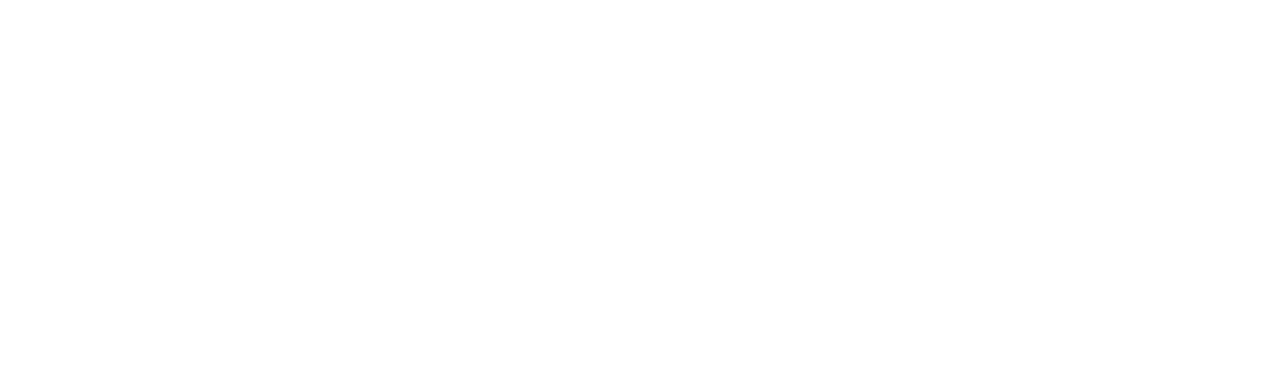
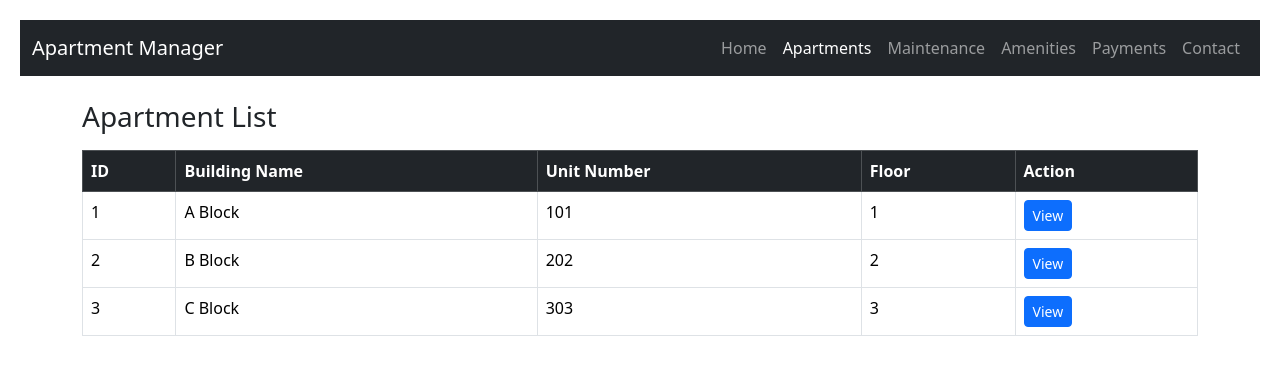
Before and after one commit to cemorta/apartmentmansys-angular, an Angular app: page /apartments in a window 1280 px wide. Before the commit this address led to /. Shown: the top 374 px of the page. Built offline with nearby package versions, Linux system fonts and the light colour scheme.

Commit message:
Create apartment detail and apartment list components

```diff
--- /dev/null
+++ b/src/app/apartment-detail/apartment-detail.component.html
@@ -0,0 +1,12 @@
+<div class="container mt-4" *ngIf="apartment">
+  <h3>Apartment Details</h3>
+  <ul class="list-group mt-3">
+    <li class="list-group-item"><strong>ID:</strong> {{ apartment.id }}</li>
+    <li class="list-group-item"><strong>Building Name:</strong> {{ apartment.building_name }}</li>
+    <li class="list-group-item"><strong>Unit Number:</strong> {{ apartment.unit_number }}</li>
+    <li class="list-group-item"><strong>Floor:</strong> {{ apartment.floor }}</li>
+  </ul>
+</div>
+<div class="container mt-4" *ngIf="!apartment">
+  <div class="alert alert-warning">Apartment not found!</div>
+</div>
--- /dev/null
+++ b/src/app/apartment-detail/apartment-detail.component.ts
@@ -0,0 +1,29 @@
+import { Component, OnInit } from '@angular/core';
+import {ActivatedRoute} from '@angular/router';
+import {Apartment} from '../models/apartment.model';
+
+@Component({
+  selector: 'app-apartment-detail',
+  standalone: false,
+  templateUrl: './apartment-detail.component.html',
+  styleUrl: './apartment-detail.component.css'
+})
+export class ApartmentDetailComponent implements OnInit {
+  apartmentId!: number;
+  apartment?: Apartment;
+
+  constructor(private route: ActivatedRoute) {}
+
+  ngOnInit(): void {
+    this.apartmentId = +this.route.snapshot.paramMap.get('id')!;
+
+    // Simulated fetch from backend - replace with service call later
+    const mockData: Apartment[] = [
+      { id: 1, building_name: 'A Block', unit_number: '101', floor: 1 },
+      { id: 2, building_name: 'B Block', unit_number: '202', floor: 2 },
+      { id: 3, building_name: 'C Block', unit_number: '303', floor: 3 }
+    ];
+
+    this.apartment = mockData.find(ap => ap.id === this.apartmentId);
+  }
+}
--- /dev/null
+++ b/src/app/apartment-list/apartment-list.component.html
@@ -0,0 +1,28 @@
+<div class="container mt-4">
+  <h3>Apartment List</h3>
+  <table class="table table-bordered table-hover mt-3">
+    <thead class="table-dark">
+    <tr>
+      <th>ID</th>
+      <th>Building Name</th>
+      <th>Unit Number</th>
+      <th>Floor</th>
+      <th>Action</th>
+    </tr>
+    </thead>
+    <tbody>
+    <tr *ngFor="let apartment of apartments">
+      <td>{{ apartment.id }}</td>
+      <td>{{ apartment.building_name }}</td>
+      <td>{{ apartment.unit_number }}</td>
+      <td>{{ apartment.floor }}</td>
+      <td>
+        <button class="btn btn-primary btn-sm"
+                (click)="viewDetails(apartment.id)">
+          View
+        </button>
+      </td>
+    </tr>
+    </tbody>
+  </table>
+</div>
--- /dev/null
+++ b/src/app/apartment-list/apartment-list.component.ts
@@ -0,0 +1,26 @@
+import {Component, OnInit} from '@angular/core';
+import {Router} from '@angular/router';
+import {Apartment} from '../models/apartment.model';
+
+@Component({
+  selector: 'app-apartment-list',
+  standalone: false,
+  templateUrl: './apartment-list.component.html',
+  styleUrl: './apartment-list.component.css'
+})
+export class ApartmentListComponent implements OnInit {
+
+  apartments: Apartment[] = [
+    { id: 1, building_name: 'A Block', unit_number: '101', floor: 1 },
+    { id: 2, building_name: 'B Block', unit_number: '202', floor: 2 },
+    { id: 3, building_name: 'C Block', unit_number: '303', floor: 3 }
+  ];
+
+  constructor(private router: Router) {}
+
+  ngOnInit(): void {}
+
+  viewDetails(id: number) {
+    this.router.navigate(['/view-apartment', id]);
+  }
+}
--- a/src/app/app.component.html
+++ b/src/app/app.component.html
@@ -1,11 +1,35 @@
+<nav class="navbar navbar-expand-lg navbar-dark bg-dark">
+  <div class="container-fluid">
+    <a class="navbar-brand" routerLink="/home">Apartment Manager</a>
+    <button class="navbar-toggler" type="button" data-bs-toggle="collapse"
+            data-bs-target="#navbarNav" aria-controls="navbarNav"
+            aria-expanded="false" aria-label="Toggle navigation">
+      <span class="navbar-toggler-icon"></span>
+    </button>
 
-<!-- * * * * * * * * * * * * * * * * * * * * * * * * * * * * * * * * -->
-<!-- * * * * * * * * * * * The content above * * * * * * * * * * * * -->
-<!-- * * * * * * * * * * is only a placeholder * * * * * * * * * * * -->
-<!-- * * * * * * * * * * and can be replaced.  * * * * * * * * * * * -->
-<!-- * * * * * * * * * * * * * * * * * * * * * * * * * * * * * * * * -->
-<!-- * * * * * * * * * * End of Placeholder  * * * * * * * * * * * * -->
-<!-- * * * * * * * * * * * * * * * * * * * * * * * * * * * * * * * * -->
+    <div class="collapse navbar-collapse" id="navbarNav">
+      <ul class="navbar-nav ms-auto">
+        <li class="nav-item">
+          <a class="nav-link" routerLink="/home" routerLinkActive="active">Home</a>
+        </li>
+        <li class="nav-item">
+          <a class="nav-link" routerLink="/apartments" routerLinkActive="active">Apartments</a>
+        </li>
+        <li class="nav-item">
+          <a class="nav-link" routerLink="/maintenance" routerLinkActive="active">Maintenance</a>
+        </li>
+        <li class="nav-item">
+          <a class="nav-link" routerLink="/amenities" routerLinkActive="active">Amenities</a>
+        </li>
+        <li class="nav-item">
+          <a class="nav-link" routerLink="/payments" routerLinkActive="active">Payments</a>
+        </li>
+        <li class="nav-item">
+          <a class="nav-link" routerLink="/contact" routerLinkActive="active">Contact</a>
+        </li>
+      </ul>
+    </div>
+  </div>
+</nav>
 
-
-<router-outlet />
+<router-outlet></router-outlet>
--- a/src/app/app.module.ts
+++ b/src/app/app.module.ts
@@ -7,12 +7,16 @@
 import {HttpClientModule} from '@angular/common/http';
 import { FlatFormComponent } from './flat-form/flat-form.component';
 import { FormsModule } from '@angular/forms';
+import { ApartmentListComponent } from './apartment-list/apartment-list.component';
+import { ApartmentDetailComponent } from './apartment-detail/apartment-detail.component';
 
 @NgModule({
   declarations: [
     AppComponent,
     FlatUserComponent,
-    FlatFormComponent
+    FlatFormComponent,
+    ApartmentListComponent,
+    ApartmentDetailComponent
   ],
   imports: [
     BrowserModule,
--- /dev/null
+++ b/src/app/models/apartment.model.ts
@@ -0,0 +1,6 @@
+export interface Apartment {
+  id: number;
+  building_name: string;
+  unit_number: string;
+  floor: number;
+}
```
Also changed, not shown: src/app/app-routing.module.ts (+6 -2 lines), src/app/apartment-detail/apartment-detail.component.css (added), src/app/apartment-list/apartment-list.component.css (added).
